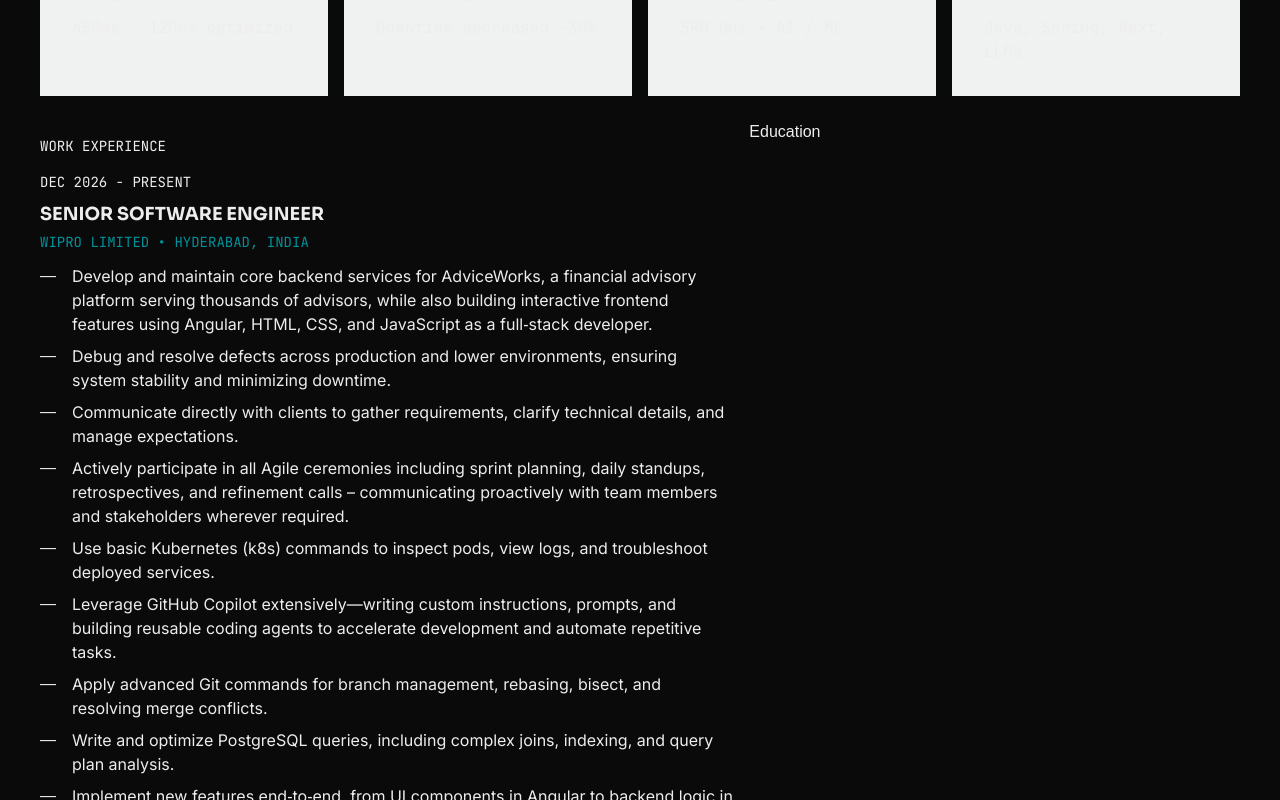
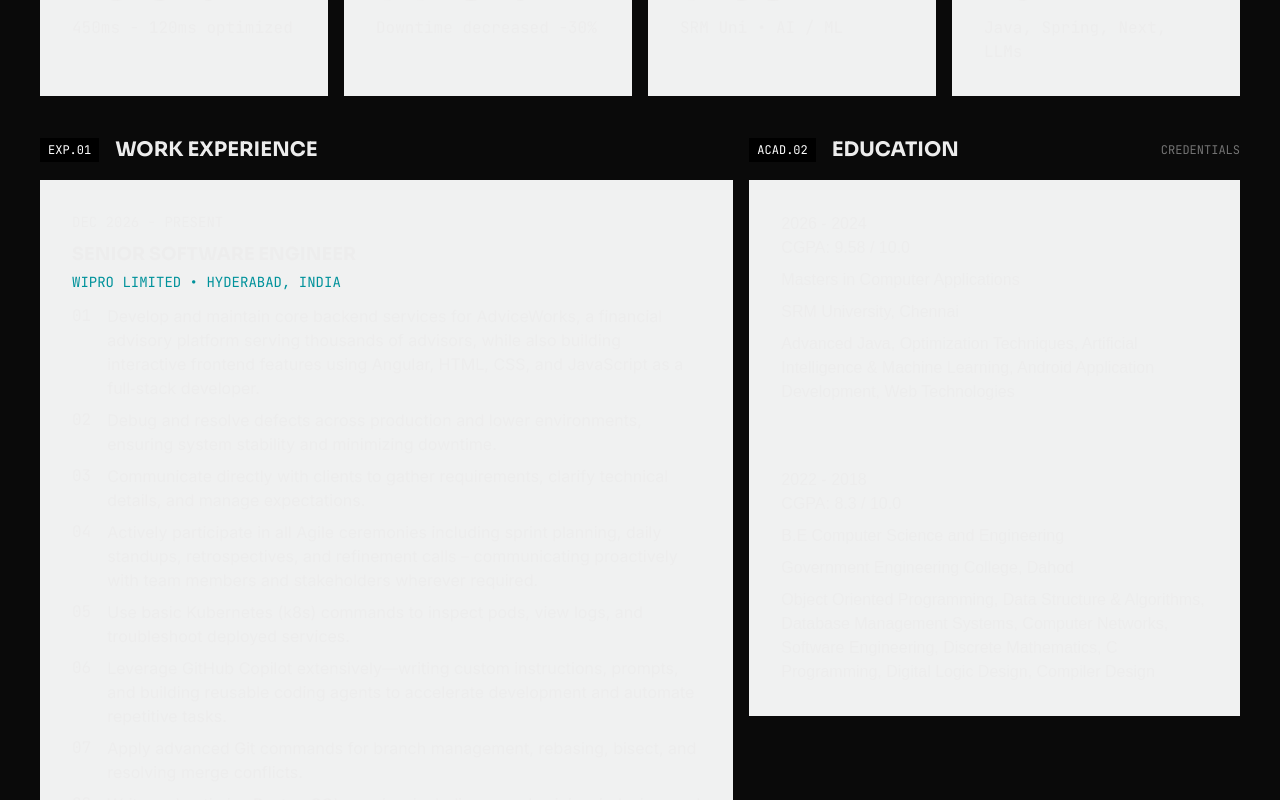
Before and after one commit to DracFiendMG/portfolio, a Next.js app: page /resume in a window 1280 px wide. Shown: the part 620-1420 px from the top of the page. Built offline with nearby package versions, Linux system fonts and the light colour scheme.

Commit message:
feat: add resume page with education data, TypeScript types, and image configuration updates

```diff
--- a/app/resume/page.tsx
+++ b/app/resume/page.tsx
@@ -1,5 +1,6 @@
 import workExperience from '@/data/work_experience.json'
-import type { Experience } from '@/features/types'
+import education from '@/data/education.json'
+import type { Experience, Education } from '@/features/types'
 
 export default function Resume() {
     return (
@@ -63,11 +64,14 @@
             </section>
             <section className="grid grid-cols-1 md:grid-cols-12 gap-4">
                 <div className='md:col-span-7'>
-                    <h2 className="uppercase text-sm font-mono my-4">Work Experience</h2>
+                    <div className='flex items-center my-4 gap-4'>
+                        <p className='uppercase font-mono text-xs bg-black text-white px-2 py-1'>Exp.01</p>
+                        <h2 className="uppercase text-xl font-sora font-bold">Work Experience</h2>
+                    </div>
                     <div className='flex flex-col gap-6'>
                         {workExperience.map((experience: Experience, index: number) => {
                             return (
-                                <div key={index} className='flex flex-col gap-2'>
+                                <div key={index} className='flex flex-col gap-2 bg-[#F0F1F1] p-8'>
                                     <p className='uppercase font-mono text-sm'>{experience.from} - {experience.to}</p>
                                     <div className='flex flex-col gap-3'>
                                         <div className='flex flex-col gap-1'>
@@ -78,7 +82,7 @@
                                             {experience.responsibilities.map((res, idx) => {
                                                 return (
                                                     <div className='flex gap-4' key={idx}>
-                                                        <span>—</span>
+                                                        <span className='font-mono'>{idx < 9 ? '0' : ''}{idx + 1}</span>
                                                         <p className='font-inter'>{res}</p>
                                                     </div>
                                                 )
@@ -91,7 +95,30 @@
                     </div>
                 </div>
                 <div className='md:col-span-5'>
-                    Education
+                    <div className='flex justify-between items-center my-4 gap-4'>
+                        <div className='flex items-center gap-4'>
+                            <p className='uppercase font-mono text-xs bg-black text-white px-2 py-1'>Acad.02</p>
+                            <h2 className="uppercase text-xl font-sora font-bold">Education</h2>
+                        </div>
+                        <p className='uppercase text-xs text-[#737373] font-mono'>Credentials</p>
+                    </div>
+                    {education.map((edu: Education, idx: number) => {
+                        return (
+                            <div key={idx} className='flex flex-col gap-2 bg-[#F0F1F1] p-8'>
+                                <div>
+                                    <p>{edu.to} - {edu.from}</p>
+                                    <p>CGPA: {edu.cgpa} / 10.0</p>
+                                </div>
+                                <h2>{edu.degree}</h2>
+                                <p>{edu.college}</p>
+                                <div>
+                                    {
+                                        edu.learnings.join(", ")
+                                    }
+                                </div>
+                            </div>
+                        )
+                    })}
                 </div>
             </section>
             <section>
--- a/data/education.json
+++ b/data/education.json
@@ -1,12 +1,34 @@
 [
   {
+    "from": 2024,
+    "to": 2026,
     "degree": "Masters in Computer Applications",
     "college": "SRM University, Chennai",
-    "cgpa": "9.58"
+    "cgpa": "9.58",
+    "learnings": [
+      "Advanced Java",
+      "Optimization Techniques",
+      "Artificial Intelligence & Machine Learning",
+      "Android Application Development",
+      "Web Technologies"
+    ]
   },
   {
+    "from": 2018,
+    "to": 2022,
     "degree": "B.E Computer Science and Engineering",
     "college": "Government Engineering College, Dahod",
-    "cgpa": "8.3"
+    "cgpa": "8.3",
+    "learnings": [
+      "Object Oriented Programming",
+      "Data Structure & Algorithms",
+      "Database Management Systems",
+      "Computer Networks",
+      "Software Engineering",
+      "Discrete Mathematics",
+      "C Programming",
+      "Digital Logic Design",
+      "Compiler Design"
+    ]
   }
 ]
--- a/features/types.ts
+++ b/features/types.ts
@@ -16,7 +16,10 @@
 }
 
 export interface Education {
+    from: number
+    to: number
     degree: string
     college: string
     cgpa: string
+    learnings: string[]
 }
--- a/next.config.ts
+++ b/next.config.ts
@@ -4,7 +4,16 @@
   /* config options here */
   devIndicators: false,
   images: {
-    domains: ["placehold.co", "images.unsplash.com"],
+    remotePatterns: [
+      {
+        protocol: "https",
+        hostname: "placehold.co",
+      },
+      {
+        protocol: "https",
+        hostname: "images.unsplash.com",
+      },
+    ],
   },
 };
 
```
